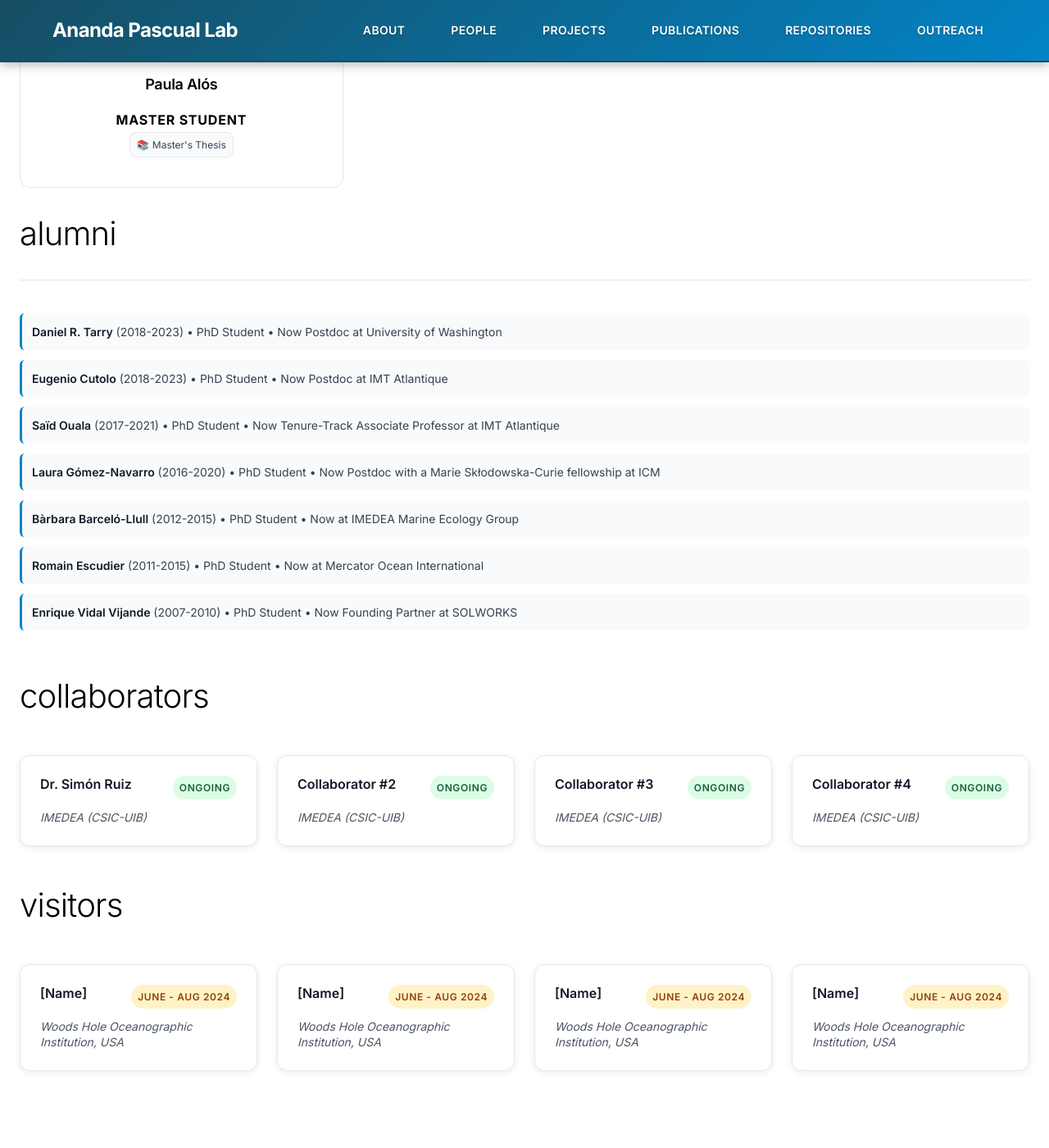
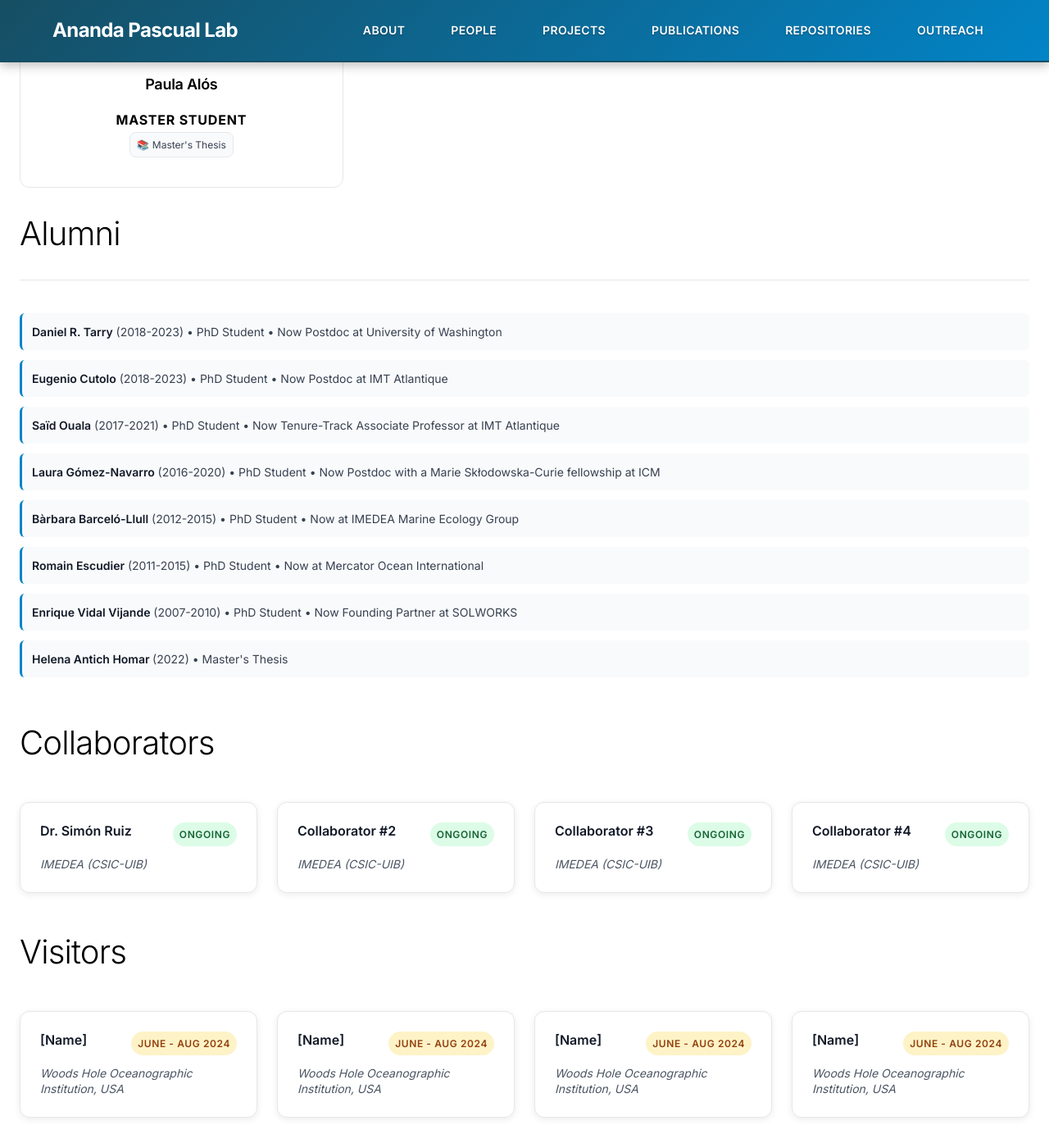
Before and after one commit to IMEDEA-POP-LAB/IMEDEA-POP-LAB.github.io, a Jekyll site: the page built from _pages/people.md, in a window 1280 px wide and 1400 px high, scrolled down 2148 px. Shown: the whole window at 82% size. Built offline with Jekyll 4.4.1, drawn with Linux system fonts in a browser that asks for light colours; a style sheet for code colours, icons or effects is not loaded; some of the changed text lies outside the part shown.

Commit message:
Updated alumni and research team

```diff
--- a/_pages/people.md
+++ b/_pages/people.md
@@ -6,7 +6,7 @@
 nav: true
 nav_order: 2
 ---
-## research team
+## Research team
 
 <div class="people row">
 
@@ -230,7 +230,7 @@
 
 </div>
 
-## alumni
+## Alumni
 
 <div class="alumni-simple">
   <div class="alumni-list">
@@ -255,10 +255,13 @@
     <div class="alumni-item">
       <strong>Enrique Vidal Vijande</strong> (2007-2010) • PhD Student • Now Founding Partner at SOLWORKS
     </div>
+    <div class="alumni-item">
+      <strong>Helena Antich Homar </strong> (2022) • Master's Thesis
+    </div>
   </div>
 </div>
 
-## collaborators
+## Collaborators
 
 <div class="section-highlight collaborators-section">
   <div class="collaborators-grid">
@@ -298,7 +301,7 @@
   </div>
 </div>
 
-## visitors
+## Visitors
 
 <div class="section-highlight visitors-section">
   <div class="visitors-grid">
```
